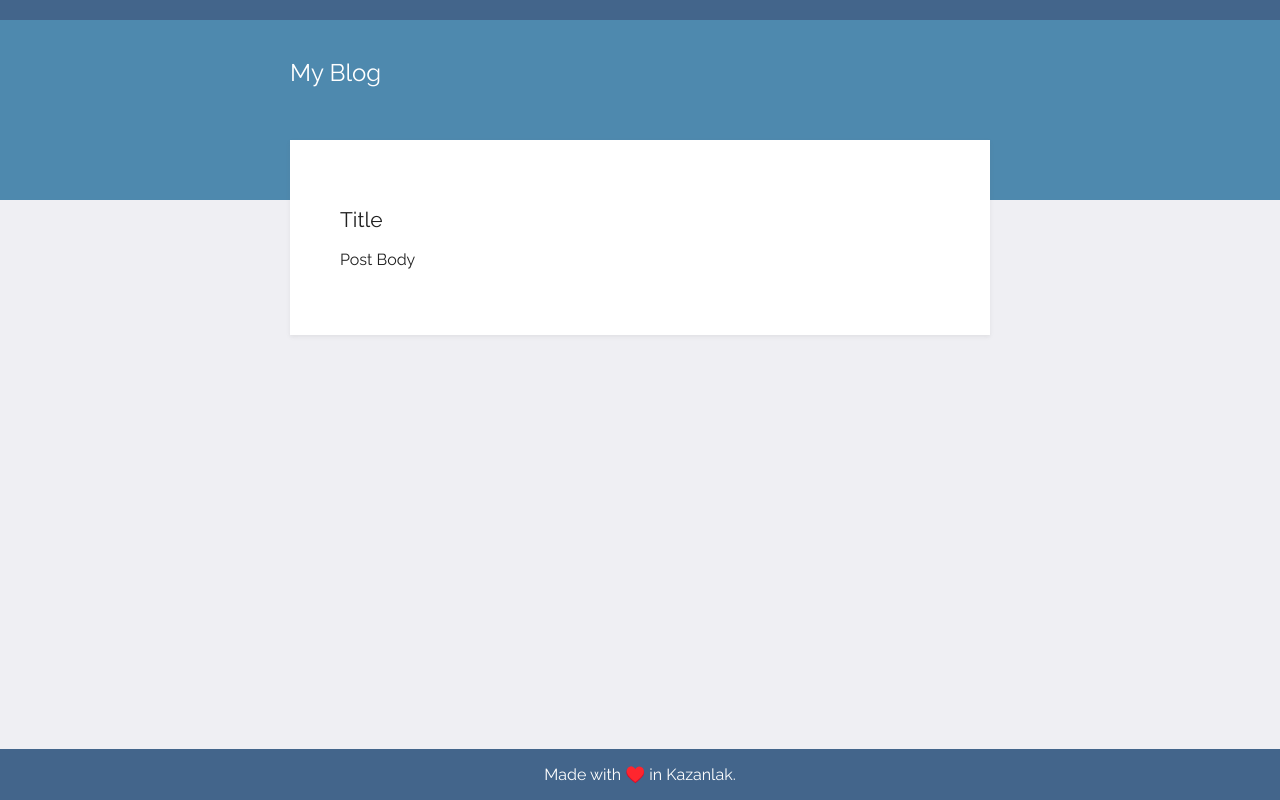
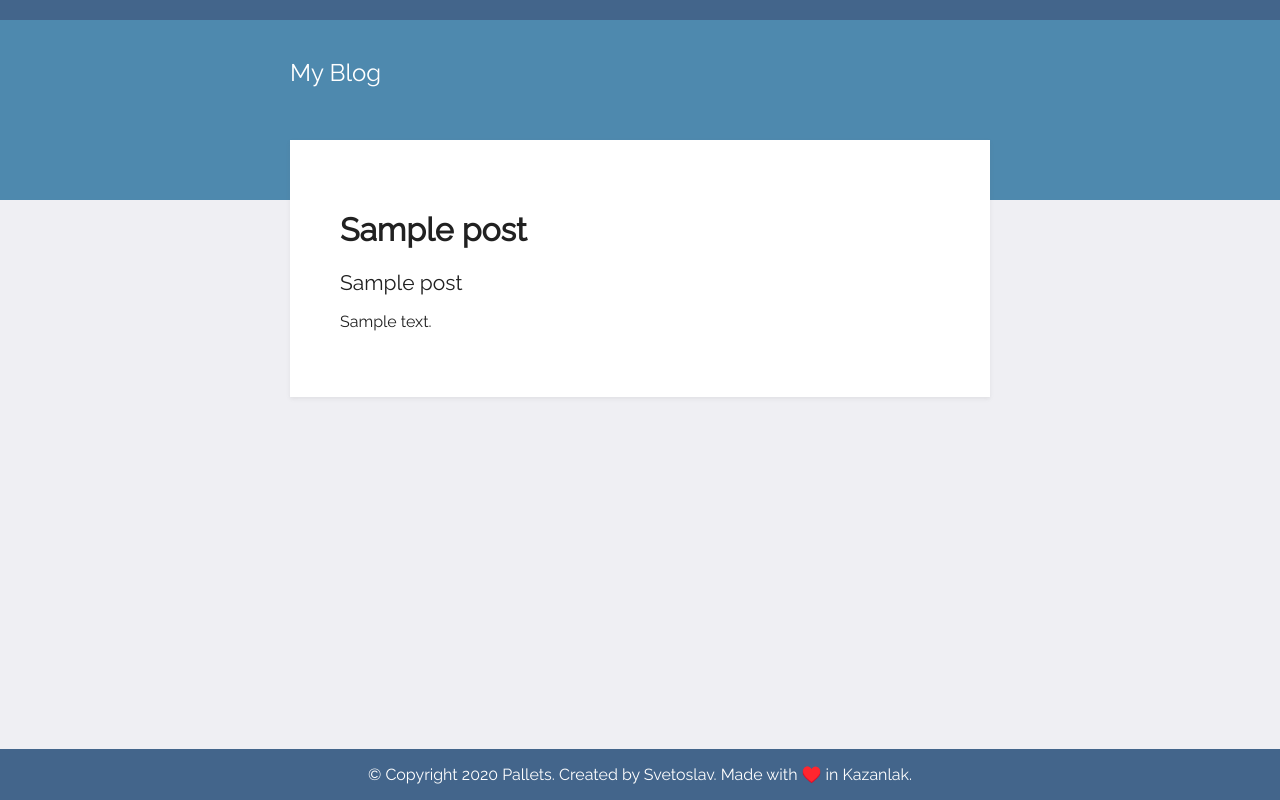
Before and after one commit to svetzh/PythonProjectCapstone, a Flask app: template templates/post.html in a window 1280 px wide. Run offline with Flask 3, Linux system fonts and the light colour scheme; the template is opened without the code that fills it: most values are stand-ins (such as "Sample title", 1, 10 or a date in 2020).

Commit message:
Blog Site

```diff
--- a/main.py
+++ b/main.py
@@ -1,11 +1,29 @@
-from flask import Flask, render_template
+from flask import Flask, render_template, url_for
+from post import Post
+import requests
+from datetime import datetime
 
+year = datetime.now().year
+
+posts = requests.get("https://api.npoint.io/c790b4d5cab58020d391").json()  # -> List
+post_objects = []
+for post in posts:
+    post_obj = Post(post["id"], post["title"], post["subtitle"], post["body"])
+    post_objects.append(post_obj)
 
 app = Flask(__name__)
 
 @app.route('/')
 def home():
-    return render_template("index.html")
+    return render_template("index.html", all_posts=post_objects)
+
+@app.route('/post/<int:num>')
+def show_posts(num):
+    requested_post = None
+    for blog_post in post_objects:
+        if blog_post.id == num:
+            requested_post = blog_post
+    return render_template("post.html", post=requested_post)
 
 if __name__ == "__main__":
     app.run(debug=True)
--- a/post.py
+++ b/post.py
@@ -1,2 +1,6 @@
 class Post:
-    pass
+    def __init__(self, post_id, title, subtitle, body):
+        self.id = post_id
+        self.title = title
+        self.subtitle = subtitle
+        self.body = body
--- a/templates/post.html
+++ b/templates/post.html
@@ -2,7 +2,7 @@
 <html lang="en">
 <head>
     <meta charset="UTF-8">
-    <title>Title</title>
+    <title>Svetoslav's Blog</title>
     <link href="https://fonts.googleapis.com/css2?family=Raleway" rel="stylesheet">
     <link rel="stylesheet" href="../static/css/styles.css">
 </head>
@@ -13,14 +13,15 @@
            </div>
         <div class="content">
             <div class="card">
-                <h2>Title</h2>
-                <p>Post Body</p>
+                <h1> {{ post.title }}</h1>
+                <h2> {{ post.subtitle }}</h2>
+                <p> {{ post.body }}</p>
             </div>
 
     </div>
 </div>
 </body>
 <footer>
-    <p>Made with ♥️ in Kazanlak.</p>
+    <p>© Copyright {{ year }} Pallets. Created by Svetoslav. Made with ♥️ in Kazanlak.</p>
 </footer>
 </html>
```
Also changed, not shown: templates/index.html (+7 -12 lines).
